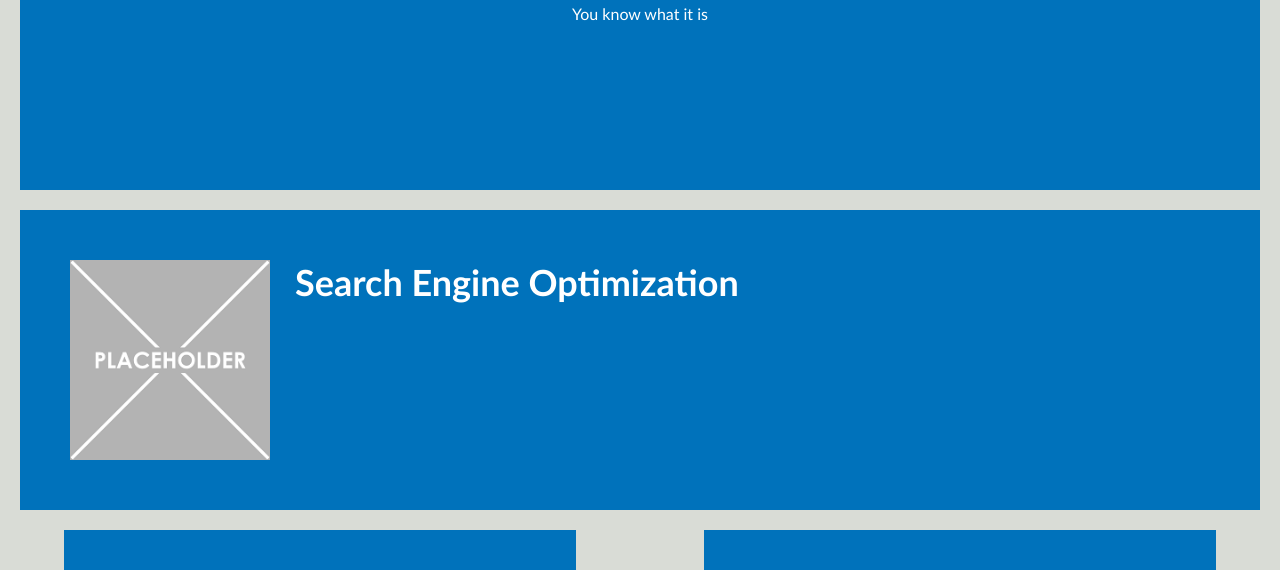
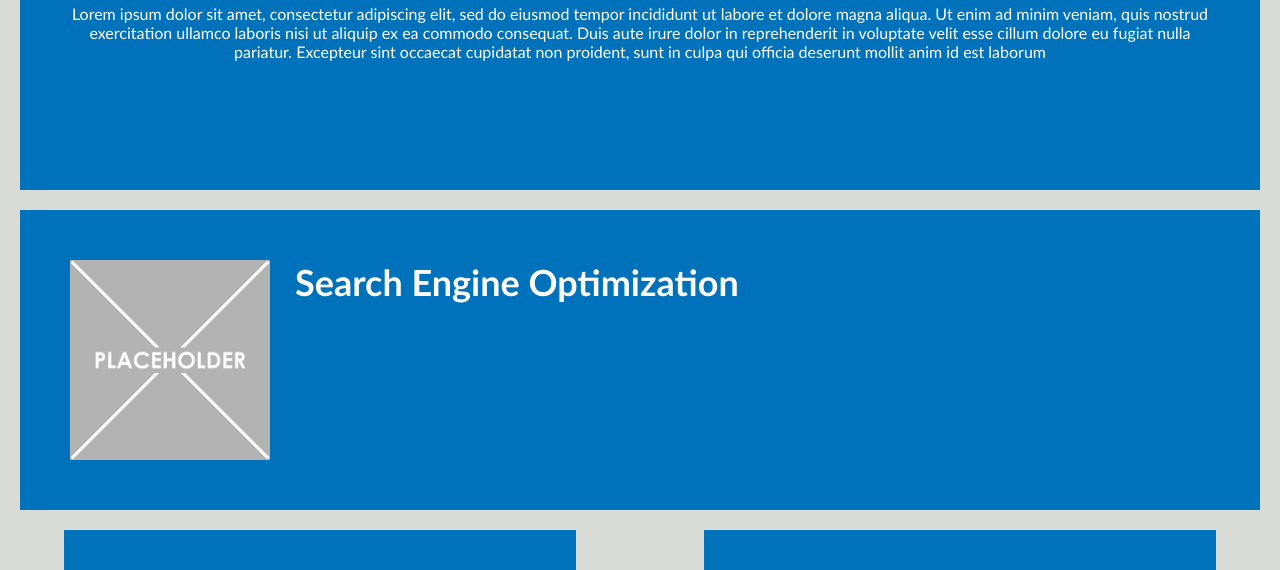
Before and after one commit to sankeatan/Advanced-CSS-Homework, a plain HTML site: page index.html in a window 1280 px wide. Shown: the part 530-1100 px from the top of the page. Drawn offline with Linux system fonts and the light colour scheme.

Commit message:
updated about me

```diff
--- a/index.html
+++ b/index.html
@@ -36,7 +36,7 @@
     <main>
         <article id="about-me" class="project-cards">
             <h2>About Me</h2>
-            <p>You know what it is</p>
+            <p>Lorem ipsum dolor sit amet, consectetur adipiscing elit, sed do eiusmod tempor incididunt ut labore et dolore magna aliqua. Ut enim ad minim veniam, quis nostrud exercitation ullamco laboris nisi ut aliquip ex ea commodo consequat. Duis aute irure dolor in reprehenderit in voluptate velit esse cillum dolore eu fugiat nulla pariatur. Excepteur sint occaecat cupidatat non proident, sunt in culpa qui officia deserunt mollit anim id est laborum</p>
         </article>
     <section class="content">
 
```
